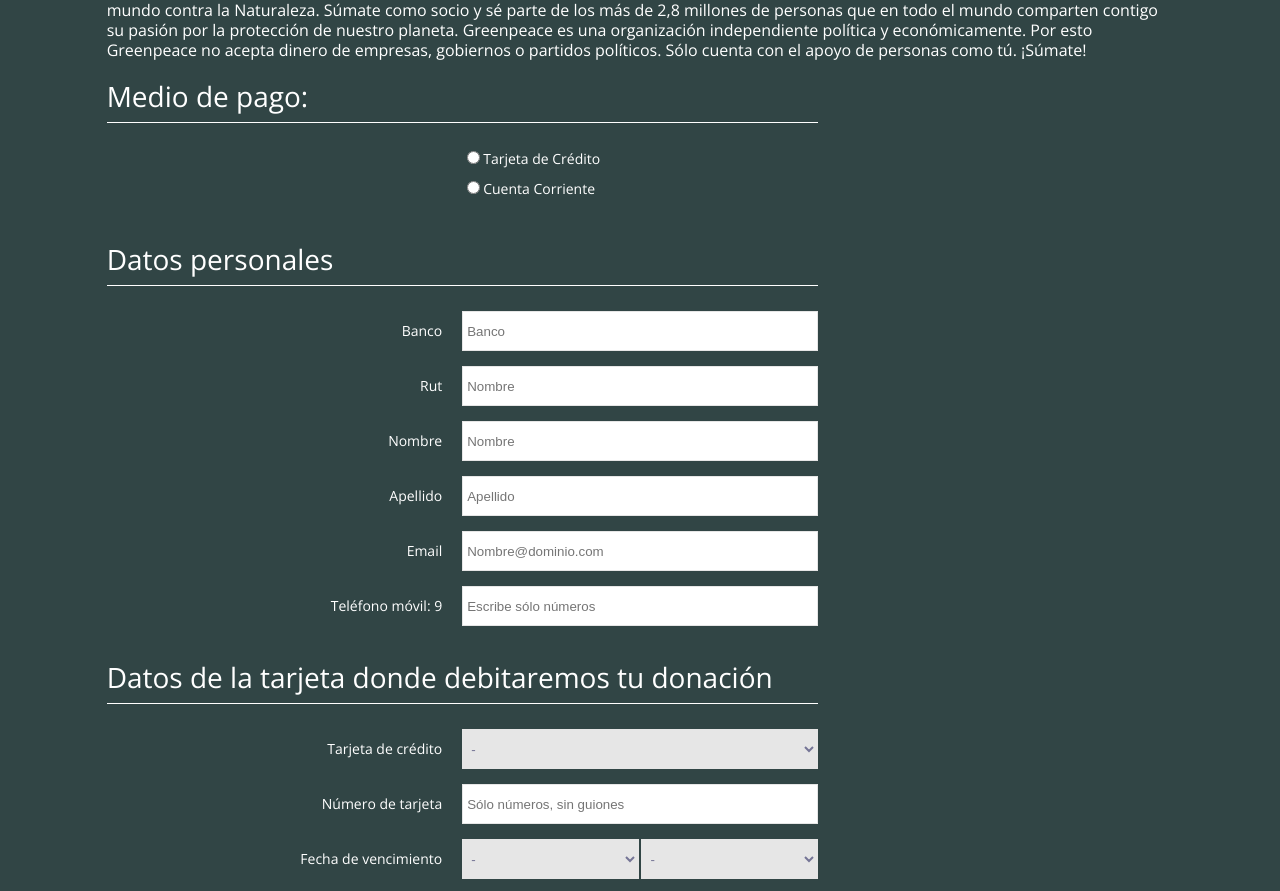
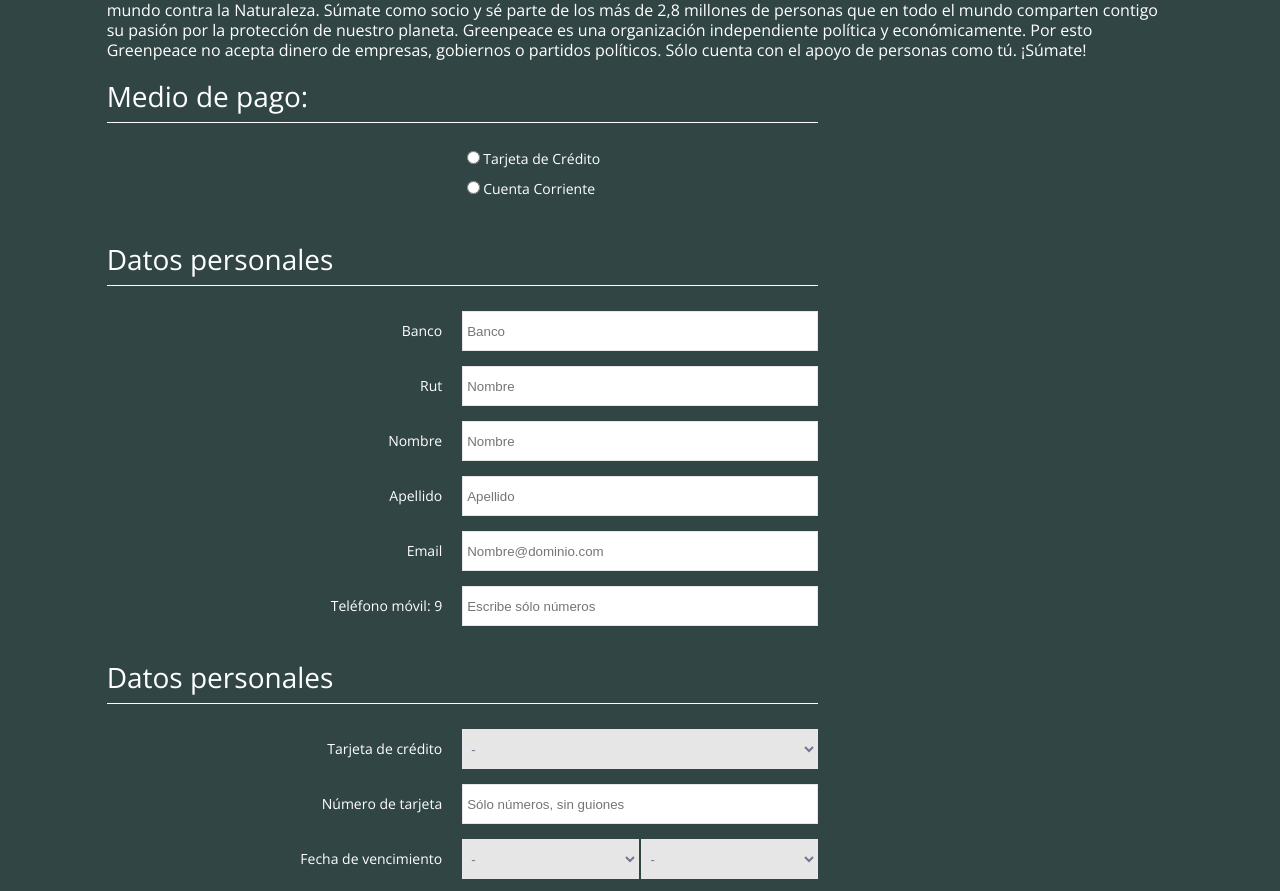
Before and after one commit to benytocarlo/greenpeace, a plain HTML site: page formulario_online.html in a window 1280 px wide. Shown: the part 192-1083 px from the top of the page. Drawn offline with nearby package versions, Linux system fonts and the light colour scheme.

Commit message:
cambio un titulo en el form

```diff
--- a/formulario_online.html
+++ b/formulario_online.html
@@ -670,7 +670,7 @@
             </div>
             <div class="row">
               <div class="small-12 medium-10 large-8 columns">
-                <h2>Datos de la tarjeta donde debitaremos tu donación</h2>
+                <h2>Datos personales</h2>
               </div>
               <div class="small-12 medium-2 large-4 columns end"></div>
             </div>
```
